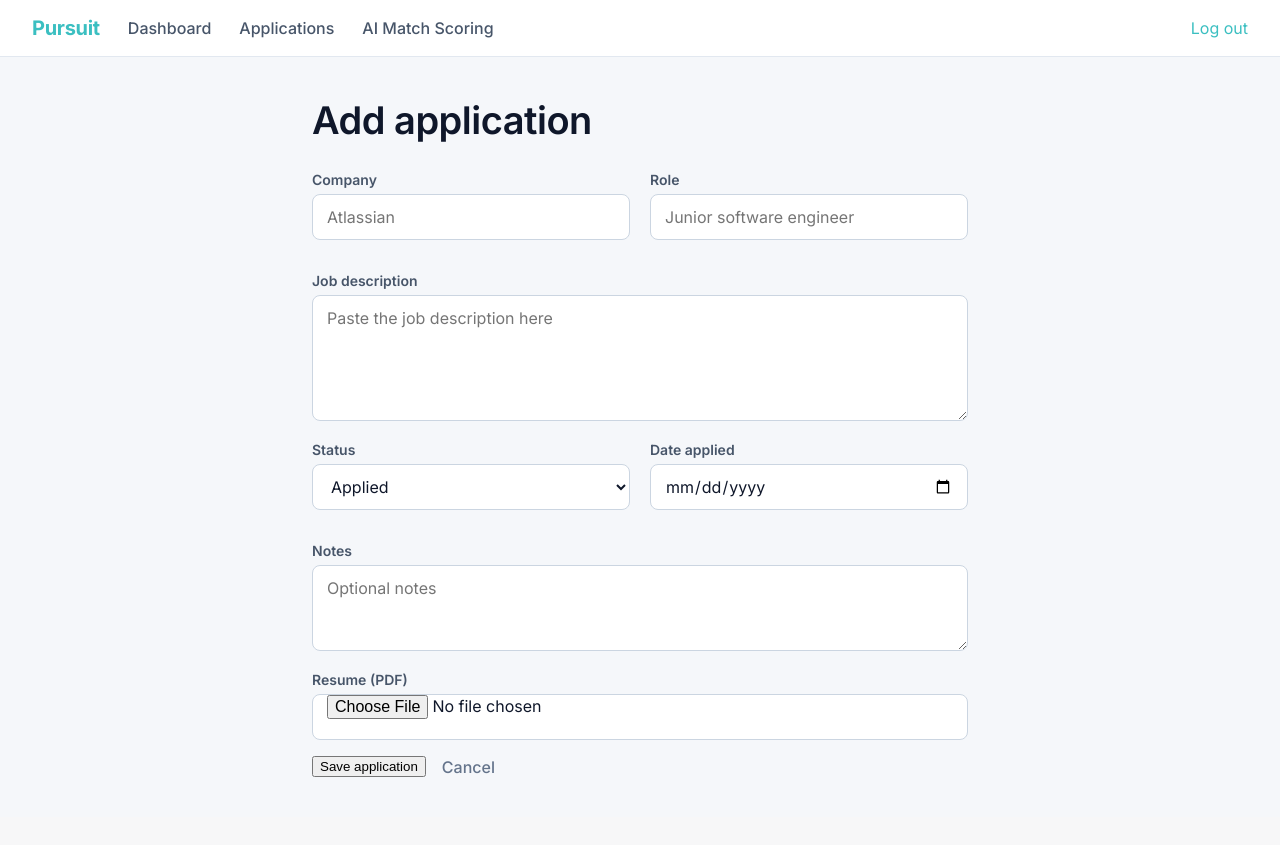
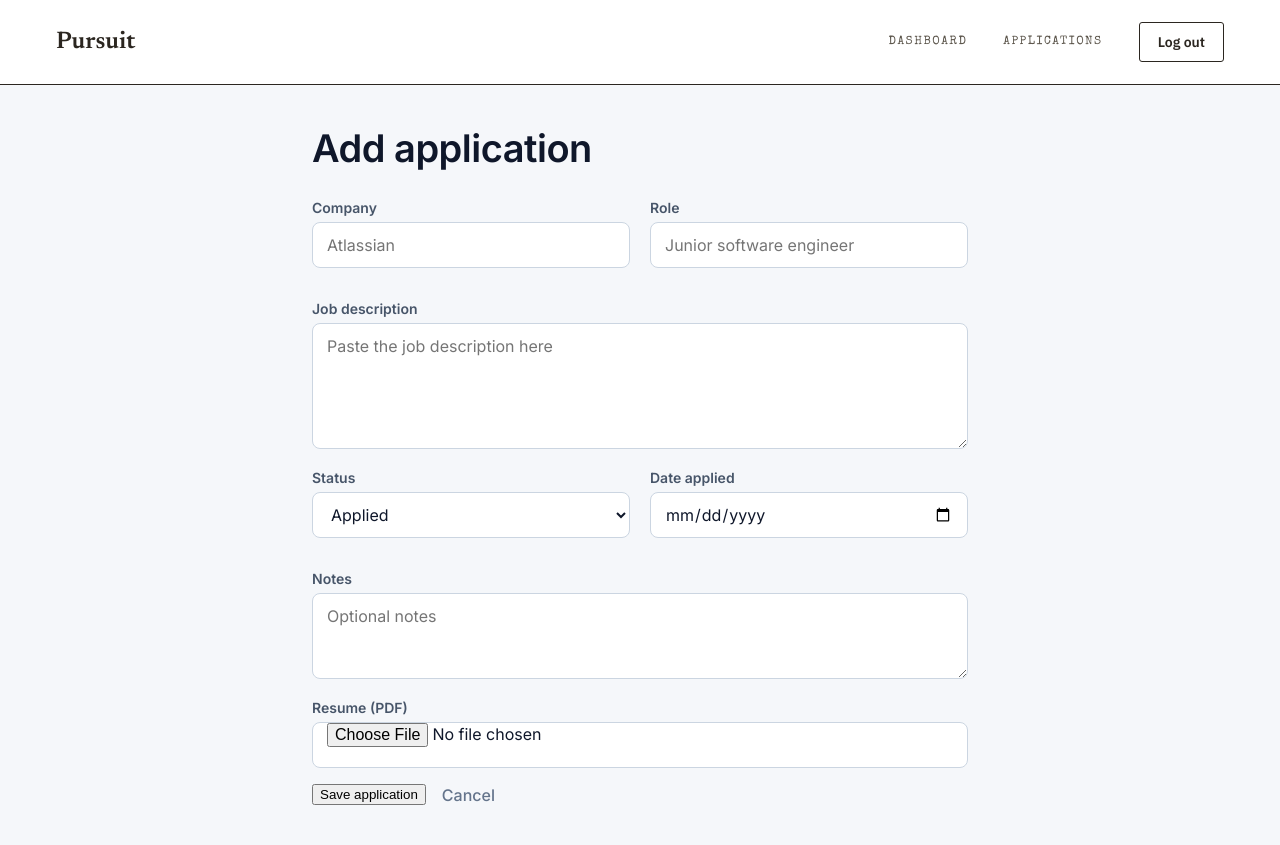
Before and after one commit to Voshana08/Job-Tracker-AI, a Flask app: page /applications/add in a window 1280 px wide. Before the commit the page ends 777 px from the top, so only its background shows below. Run offline with Flask 3, Linux system fonts and the light colour scheme; a user stored in the database is signed in.

Commit message:
Changes made to base file for redesigned navbar

```diff
--- a/static/styles.css
+++ b/static/styles.css
@@ -22,6 +22,12 @@
     --tint-300: #bfdbfe;
 
     --stone: #94a3b8;
+
+    /* Brand tokens for the "case file" redesign, used by shared chrome (nav) */
+    --brand-ink: #2b2620;
+    --brand-ink-soft: #5c564c;
+    --brand-forest: #3c6b4a;
+    --brand-forest-deep: #294d34;
 }
 
 * {
@@ -368,26 +374,33 @@ a:hover {
     }
 }
 
-/* ---------- Nav (shared chrome) ---------- */
+/* ---------- Nav (shared chrome): "case file" redesign ---------- */
 .navbar {
     display: flex;
     align-items: center;
-    gap: 28px;
-    padding: 16px 32px;
+    gap: 36px;
+    padding: 22px 56px;
     background: var(--canvas);
-    border-bottom: 1px solid var(--hairline);
+    border-bottom: 1.5px solid var(--brand-ink);
 }
 
 .navbar-brand {
-    font-weight: 700;
-    font-size: 20px;
-    letter-spacing: -0.3px;
+    font-family: 'Newsreader', Georgia, serif;
+    font-size: 24px;
+    font-weight: 600;
+    color: var(--brand-ink);
 }
 
 .navbar-link {
-    font-size: 16px;
-    font-weight: 500;
-    color: var(--slate);
+    font-family: 'Special Elite', 'Courier New', monospace;
+    font-size: 12px;
+    letter-spacing: 1.5px;
+    text-transform: uppercase;
+    color: var(--brand-ink-soft);
+}
+
+.navbar-link:hover {
+    color: var(--brand-forest-deep);
 }
 
 .navbar-spacer {
@@ -395,19 +408,23 @@ a:hover {
 }
 
 .btn-outline {
+    display: inline-flex;
+    align-items: center;
+    gap: 8px;
     background: transparent;
-    color: var(--ink);
-    border: 1px solid var(--hairline-strong);
-    border-radius: 8px;
+    color: var(--brand-ink);
+    border: 1.5px solid var(--brand-ink);
+    border-radius: 3px;
     padding: 10px 18px;
-    font-size: 16px;
-    font-weight: 500;
-    font-family: inherit;
+    font-size: 14px;
+    font-weight: 600;
+    font-family: 'IBM Plex Sans', sans-serif;
     cursor: pointer;
 }
 
 .btn-outline:hover {
-    background: var(--surface);
+    color: var(--brand-forest-deep);
+    border-color: var(--brand-forest-deep);
     text-decoration: none;
 }
 
--- a/templates/base.html
+++ b/templates/base.html
@@ -13,15 +13,13 @@
 
 <nav class="navbar">
     <a href="{{ url_for('home') }}" class="navbar-brand">Pursuit</a>
+    <div class="navbar-spacer"></div>
     <a href="{{ url_for('dashboard') }}" class="navbar-link">Dashboard</a>
     <a href="{{ url_for('applications') }}" class="navbar-link">Applications</a>
-    <a href="#" class="navbar-link">AI Match Scoring</a>
-    <div class="navbar-spacer"></div>
-
     {% if logged_in %}
-    <a href="{{ url_for('logout') }}">Log out</a>
+    <a href="{{ url_for('logout') }}" class="btn-outline">Log out</a>
     {% else %}
-    <a href="{{ url_for('auth', mode='login') }}">Log in</a>
+    <a href="{{ url_for('auth', mode='login') }}" class="btn-outline">Log in</a>
     {% endif %}
 </nav>
 
```
